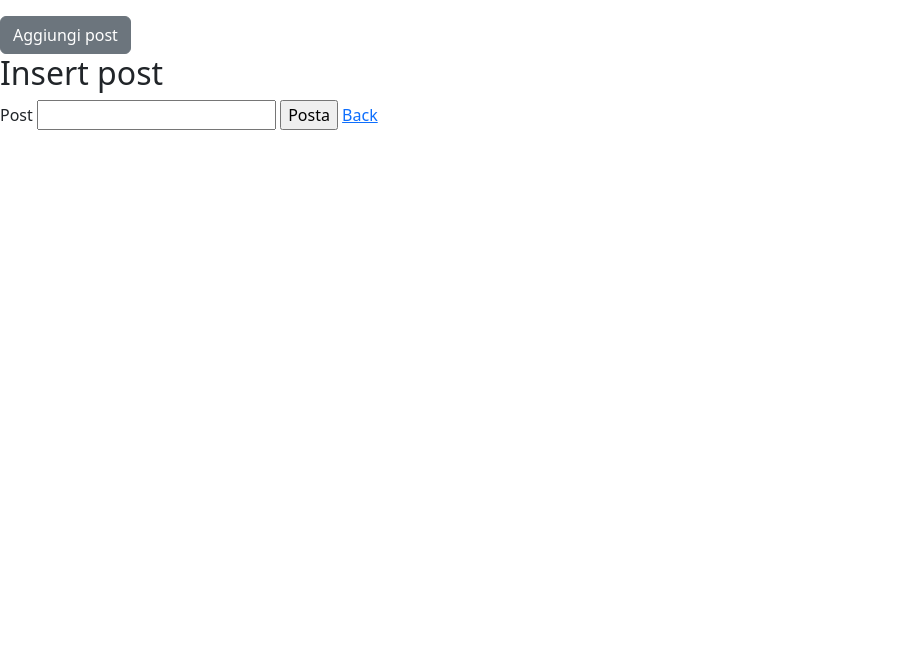
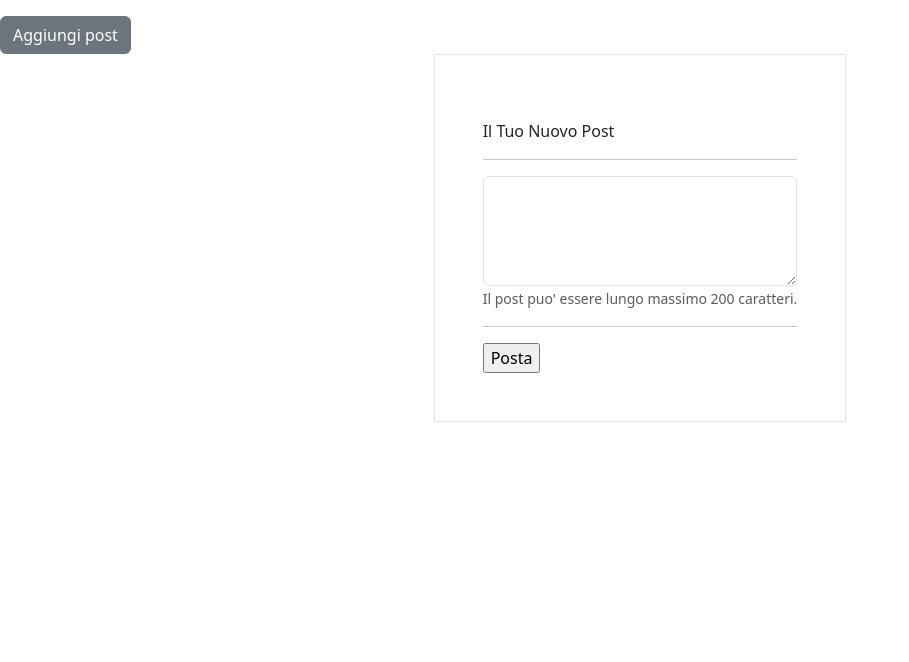
Before and after one commit to MarkRagg/Progetto-Web, a PHP site: page /insertpost.php in a window 1280 px wide. Shown: the part 73-735 px from the top of the page, without its empty margins (0-909 px from the left). Run offline with PHP 8.4, Linux system fonts and the light colour scheme; data that the repository does not hold is empty.

Commit message:
better view

```diff
--- a/source/php/form_add_post.php
+++ b/source/php/form_add_post.php
@@ -1,10 +1,18 @@
 <section>
+    <div class="d-flex justify-content-center ">
+    <div class="flex-column border">
+        <div class="p-5">
+        <p class="text-danger"> <?php echo $error; ?> </p>
         <form action="insertpost.php" method="POST" enctype="multipart/form-data">
-            <h2>Insert post</h2>
-            <label for="post">Post</label>
-            <input type="text" name="post" id="post">
-            <input type="submit" name="submit" value="Posta">
-            <a href="../php/showhomepage.php">Back</a>
+        <label for="post">Il Tuo Nuovo Post</label>
+            <hr />
+            <textarea class="form-control" id="post" name="post" rows="4"></textarea>
+            <small id="passwordHelpBlock" class="form-text text-muted">
+                Il post puo' essere lungo massimo 200 caratteri.</small>
+            <hr />
+            <input class="align-self-end" type="submit" name="submit" value="Posta">
         </form>
-        <p> <?php echo $error; ?> </p>
+        </div>
+    </div>
+    </div>
 </section>
```
